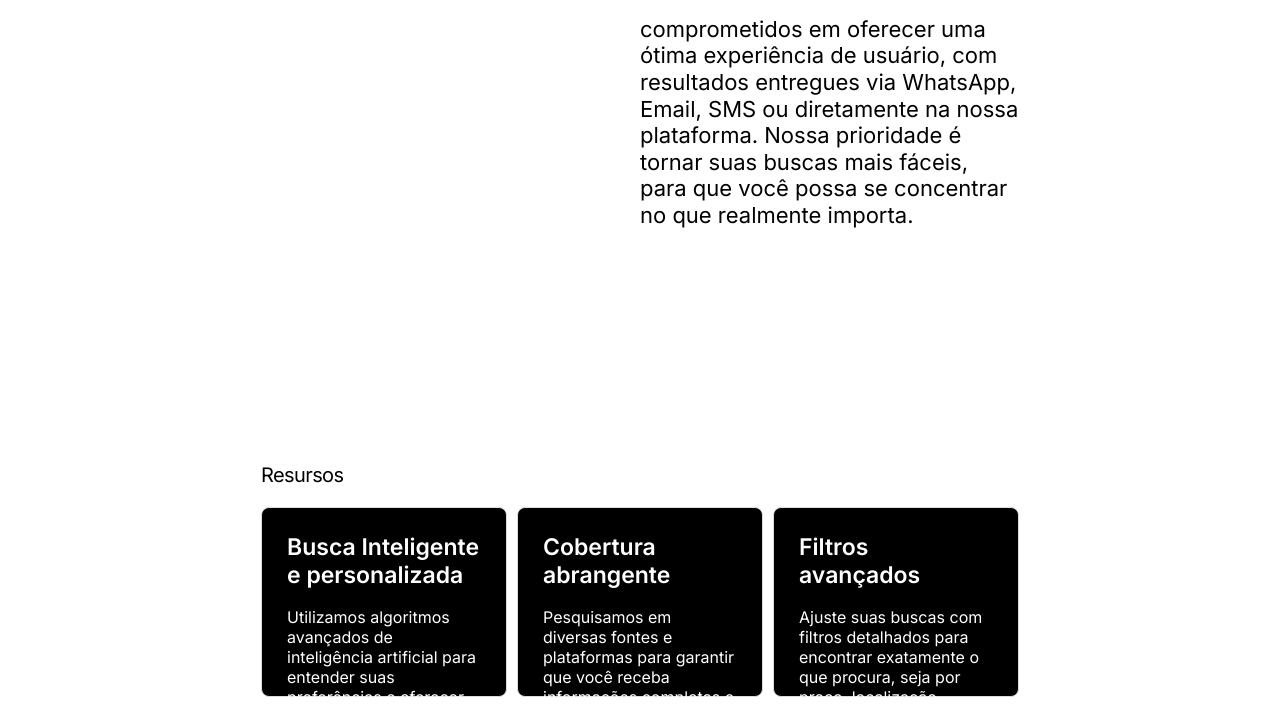
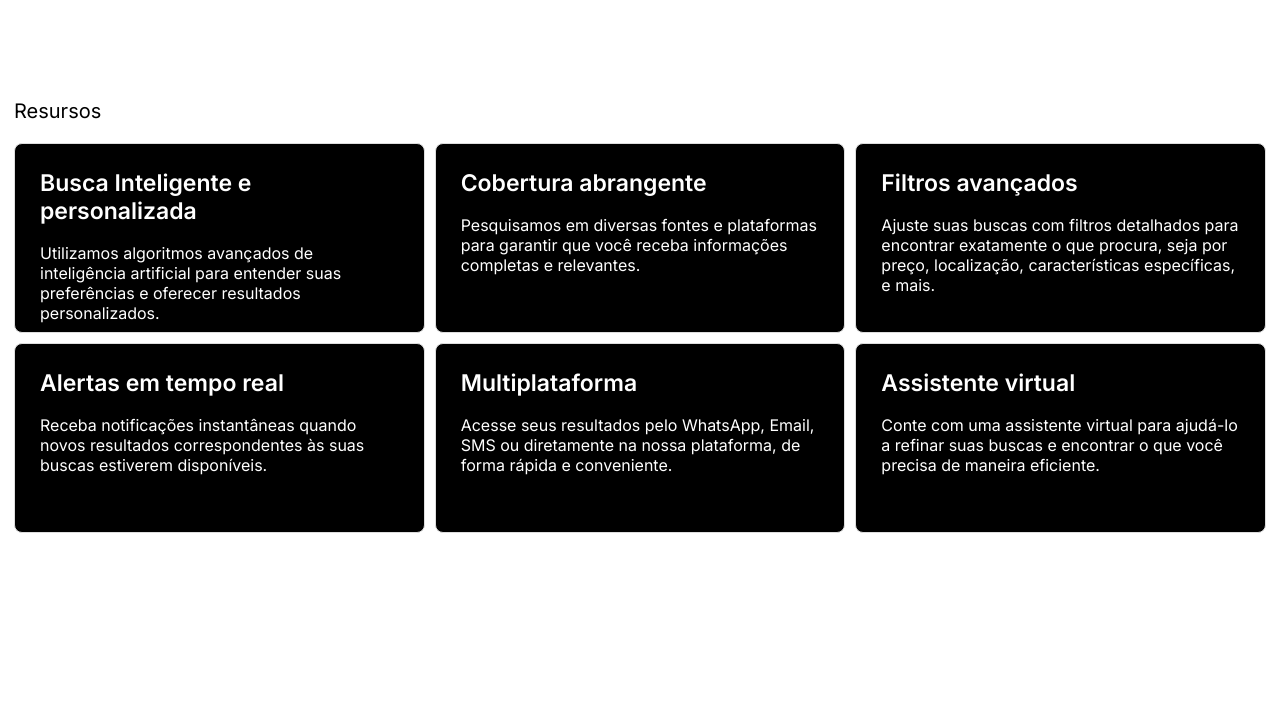
Before and after one commit to renersullivan/Guglai, an Angular app: page / in a window 1280 px wide. Shown: the part 1573-2278 px from the top of the page. Built offline with nearby package versions, Linux system fonts and the light colour scheme.

Commit message:
corrigindo alinhamento de div e padding

```diff
--- a/src/app/pages/home/home.component.css
+++ b/src/app/pages/home/home.component.css
@@ -180,7 +180,7 @@
   justify-content: center;
   display: flex;
   margin-right: 80px;
-
+  cursor: pointer;
 }
 
 .btn-veja-os-planos p {
@@ -198,7 +198,12 @@
   display: flex;
   width: 100%;
   height: auto;
-  padding: 190px 253px;
+  max-width: 1252px;
+  justify-content: center;
+  align-items: center;
+  margin: auto;
+  margin-top: 150px;
+
 }
 
 .busca-organiza {
@@ -211,6 +216,10 @@
   display: flex;
   flex-direction: column;
 
+}
+
+.logo-relevante p {
+  margin: 15px 0px;
 }
 
 .logo-relevante h4 {
@@ -244,16 +253,23 @@
 }
 
 .recursos {
-  padding: 44px 253px;
+  display: flex;
+  flex-direction: column;
+  margin: auto;
+  cursor: pointer;
+  margin-top: 150px;
+  margin-bottom: 150px;
+
 }
 
 .p-recursos {
   font-size: 20px;
   font-weight: 400;
   line-height: 24.2px;
-  letter-spacing: -0.03em;
+  display: flex;
   text-align: left;
   margin-bottom: 20px;
+  max-width: 1252px;
 
 
 }
@@ -263,6 +279,8 @@
   display: flex;
   flex-wrap: wrap;
   gap: 10px;
+  margin: auto;
+  max-width: 1252px;
 
 }
 
```
